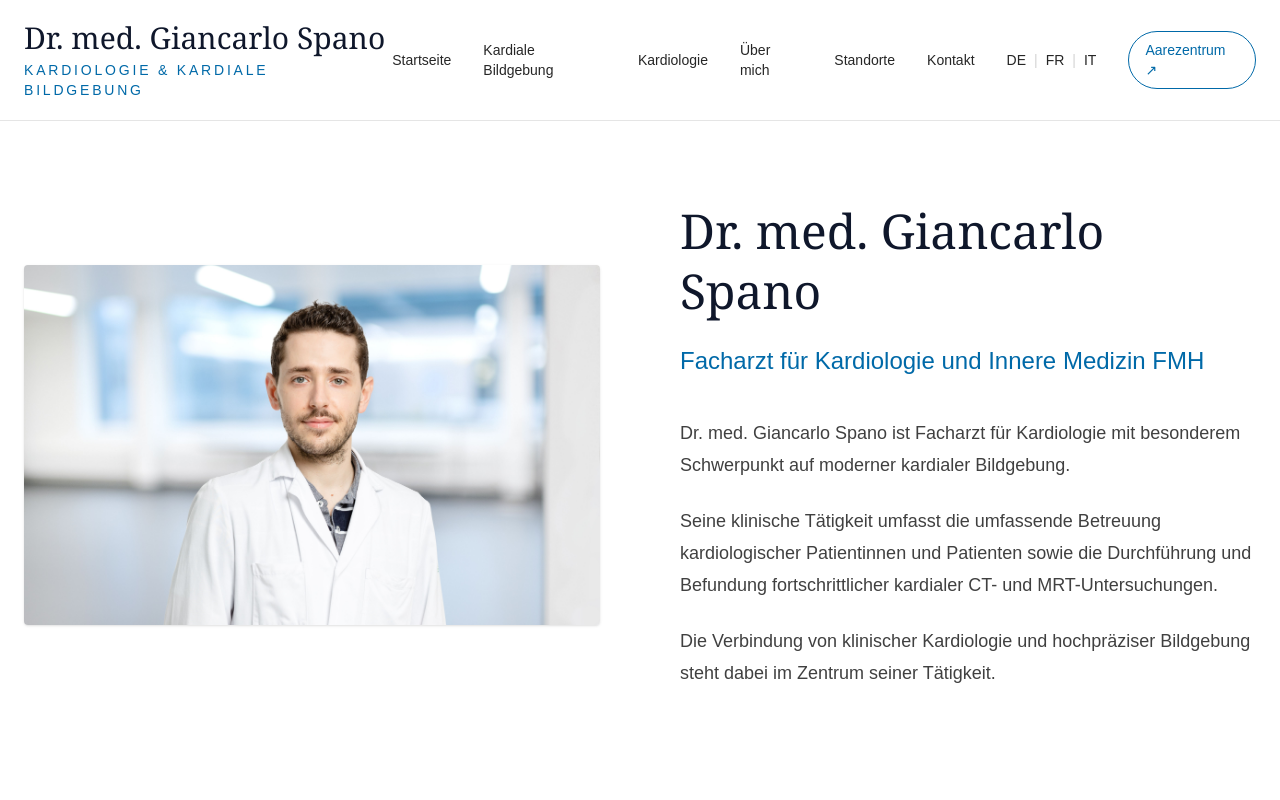
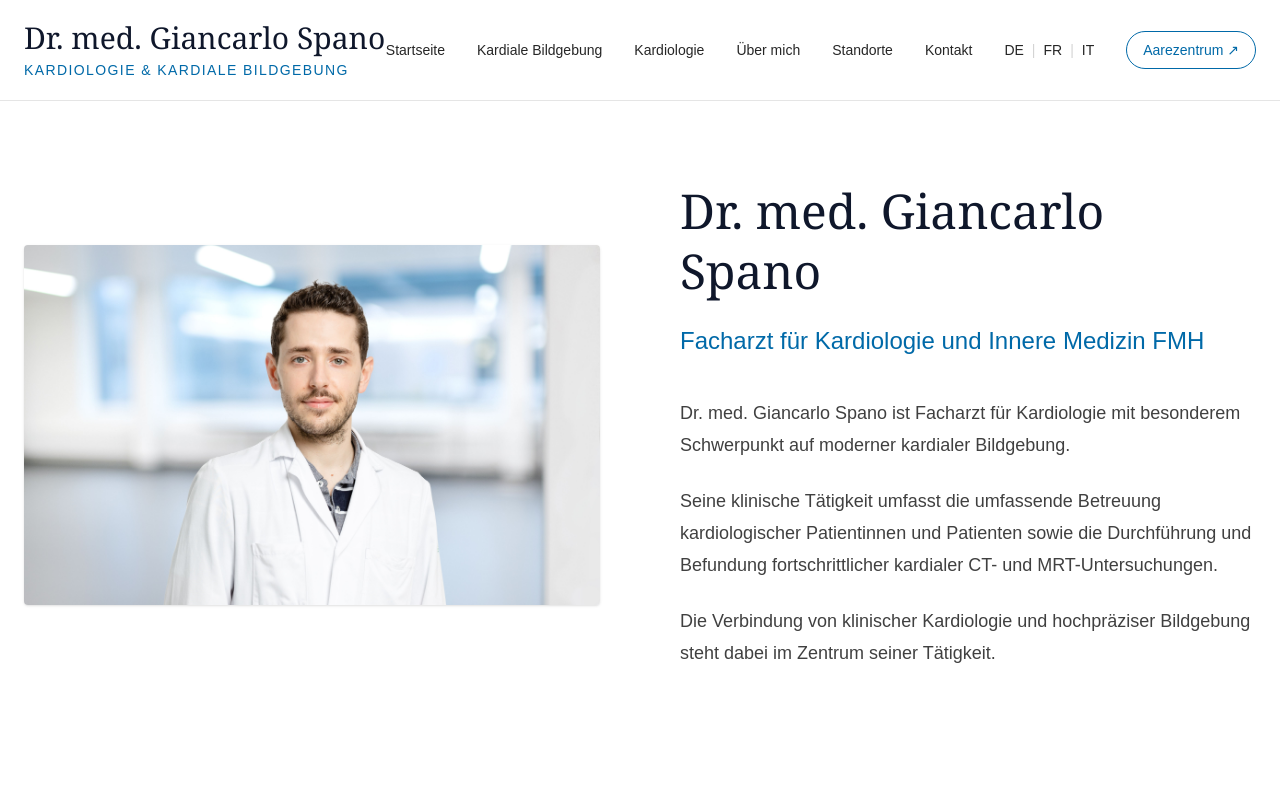
Before and after one commit to giancarlospano1-beep/kardiale-bildgebung, a Next.js app: page / in a window 1280 px wide. Shown: the top 800 px of the page. Built offline with nearby package versions, Linux system fonts and the light colour scheme.

Commit message:
Fix navbar layout

```diff
--- a/app/fr/page.tsx
+++ b/app/fr/page.tsx
@@ -12,14 +12,14 @@ export default function Home() {
       {/* Navigation */}
       <header className="border-b border-neutral-200 bg-white sticky top-0 z-50">
         <div className="max-w-7xl mx-auto px-6 py-5 flex items-center justify-between">
-          <div>
-            <h1 className="text-3xl font-serif text-slate-900">
-              Dr. med. Giancarlo Spano
-            </h1>
-            <p className="text-sm tracking-[0.2em] uppercase text-sky-700 mt-1">
-              Kardiologie & Kardiale Bildgebung
-            </p>
-          </div>
+          <div className="flex-shrink-0">
+  <h1 className="text-3xl font-serif text-slate-900 whitespace-nowrap">
+    Dr. med. Giancarlo Spano
+  </h1>
+  <p className="text-sm tracking-[0.1em] uppercase text-sky-700 mt-1 whitespace-nowrap">
+    Kardiologie & Kardiale Bildgebung
+  </p>
+</div>
 
           <nav className="hidden md:flex items-center gap-8 text-sm">
             <a href="#startseite" className="hover:text-sky-700 transition-colors">
--- a/app/it/page.tsx
+++ b/app/it/page.tsx
@@ -12,14 +12,14 @@ export default function Home() {
       {/* Navigation */}
       <header className="border-b border-neutral-200 bg-white sticky top-0 z-50">
         <div className="max-w-7xl mx-auto px-6 py-5 flex items-center justify-between">
-          <div>
-            <h1 className="text-3xl font-serif text-slate-900">
-              Dr. med. Giancarlo Spano
-            </h1>
-            <p className="text-sm tracking-[0.2em] uppercase text-sky-700 mt-1">
-              Kardiologie & Kardiale Bildgebung
-            </p>
-          </div>
+          <div className="flex-shrink-0">
+  <h1 className="text-3xl font-serif text-slate-900 whitespace-nowrap">
+    Dr. med. Giancarlo Spano
+  </h1>
+  <p className="text-sm tracking-[0.1em] uppercase text-sky-700 mt-1 whitespace-nowrap">
+    Kardiologie & Kardiale Bildgebung
+  </p>
+</div>
 
           <nav className="hidden md:flex items-center gap-8 text-sm">
             <a href="#startseite" className="hover:text-sky-700 transition-colors">
--- a/app/page.tsx
+++ b/app/page.tsx
@@ -12,14 +12,14 @@ export default function Home() {
       {/* Navigation */}
       <header className="border-b border-neutral-200 bg-white sticky top-0 z-50">
         <div className="max-w-7xl mx-auto px-6 py-5 flex items-center justify-between">
-          <div>
-            <h1 className="text-3xl font-serif text-slate-900">
-              Dr. med. Giancarlo Spano
-            </h1>
-            <p className="text-sm tracking-[0.2em] uppercase text-sky-700 mt-1">
-              Kardiologie & Kardiale Bildgebung
-            </p>
-          </div>
+          <div className="flex-shrink-0">
+  <h1 className="text-3xl font-serif text-slate-900 whitespace-nowrap">
+    Dr. med. Giancarlo Spano
+  </h1>
+  <p className="text-sm tracking-[0.1em] uppercase text-sky-700 mt-1 whitespace-nowrap">
+    Kardiologie & Kardiale Bildgebung
+  </p>
+</div>
 
           <nav className="hidden md:flex items-center gap-8 text-sm">
             <a href="#startseite" className="hover:text-sky-700 transition-colors">
```
